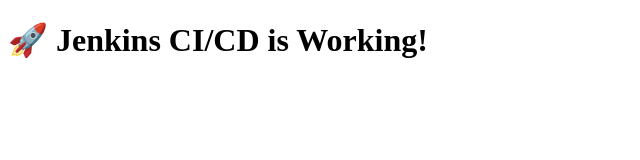
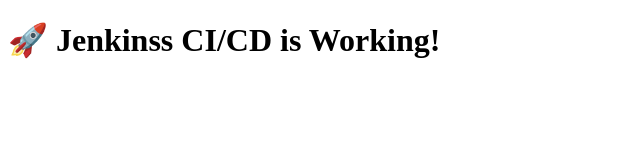
Before and after one commit to JEYAPRAKASH21/jenkins-demo, a plain HTML site: page index.html in a window 1280 px wide. Shown: the whole page, without its empty margins (0-640 px from the left). Drawn offline with Linux system fonts and the light colour scheme.

```diff
--- a/index.html
+++ b/index.html
@@ -4,6 +4,6 @@
   <title>My CI/CD App</title>
 </head>
 <body>
-  <h1>🚀 Jenkins CI/CD is Working!</h1>
+  <h1>🚀 Jenkinss CI/CD is Working!</h1>
 </body>
 </html>
```
